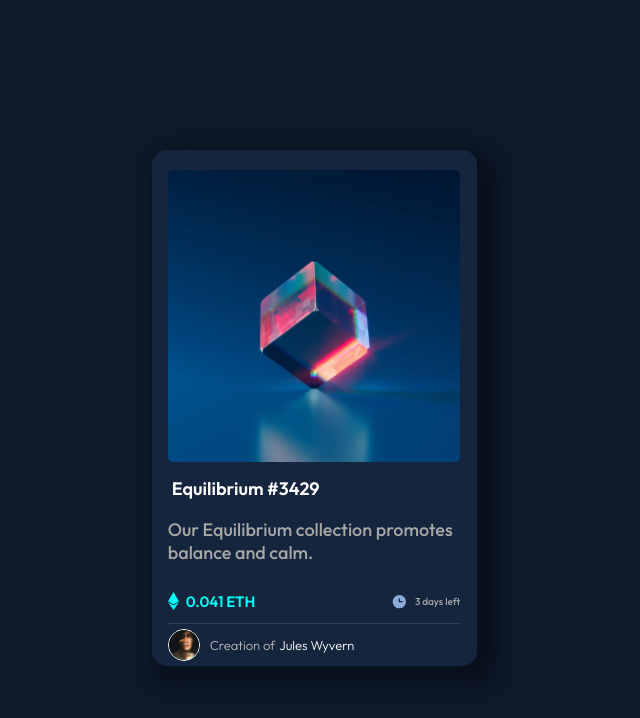
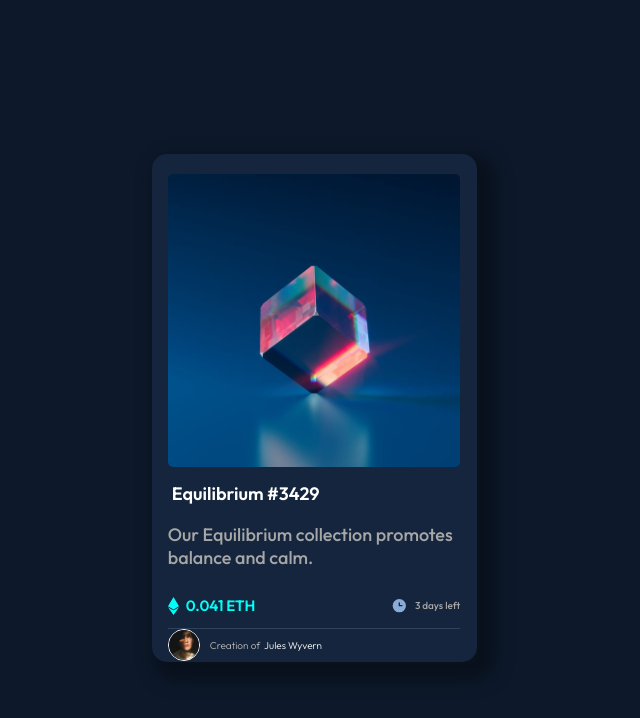
Before and after one commit to santi19999/Desafio-Tarjeta-NFT, a plain HTML site: page index.html in a window 1280 px wide. Shown: the whole page, without its empty margins (326-966 px from the left). Drawn offline with Linux system fonts and the light colour scheme.

Commit message:
Update style.css

```diff
--- a/style.css
+++ b/style.css
@@ -115,7 +115,7 @@ body{
 
 }
 .footer h3{
-    font-size: 1.3rem;
+    font-size: 1rem;
     font-weight: 300;
 }
 .footer .content-img{
```
